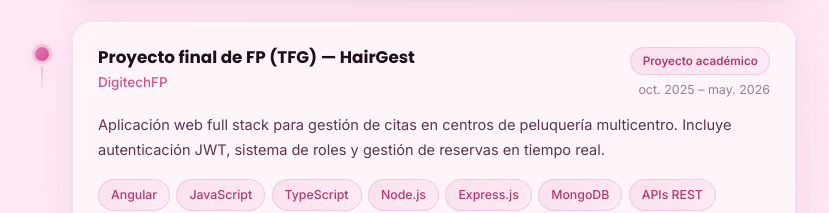
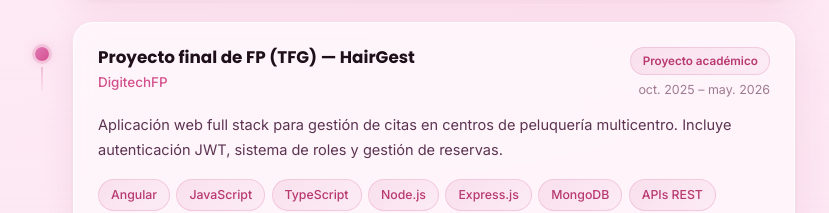
Before and after one commit to Monica-pxl/portfolio-monica, a React (Vite) app: page / in a window 1280 px wide. Shown: the part 4168-4381 px from the top of the page, without its empty margins (225-1054 px from the left). Built offline with nearby package versions, Linux system fonts and the light colour scheme.

Commit message:
elemeto eliminado de texto

```diff
--- a/src/i18n/translations.ts
+++ b/src/i18n/translations.ts
@@ -125,7 +125,7 @@ export const translations = {
             'JWT',
           ],
           description:
-            'Aplicación web full stack para gestión de citas en centros de peluquería multicentro. Incluye autenticación JWT, sistema de roles y gestión de reservas en tiempo real.',
+            'Aplicación web full stack para gestión de citas en centros de peluquería multicentro. Incluye autenticación JWT, sistema de roles y gestión de reservas.',
         },
         {
           id: 'exp3',
@@ -334,7 +334,7 @@ export const translations = {
             'JWT',
           ],
           description:
-            'Full stack web application for appointment management in multi-center hairdressing salons. Includes JWT authentication, role system and real-time booking management.',
+            'Full stack web application for appointment management in multi-center hairdressing salons. Includes JWT authentication, role system and booking management.',
         },
         {
           id: 'exp3',
```
